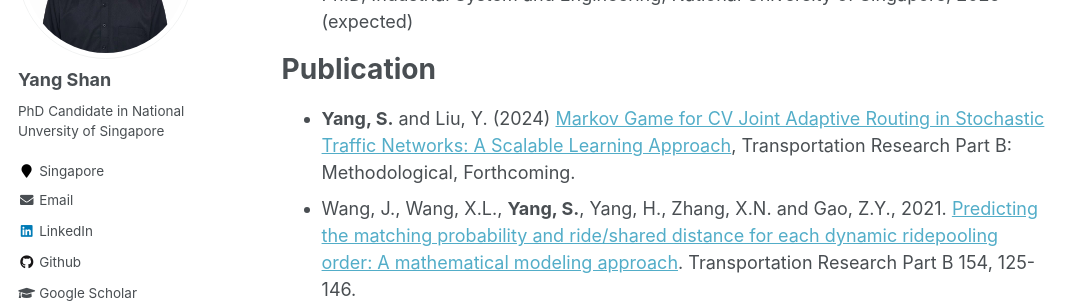
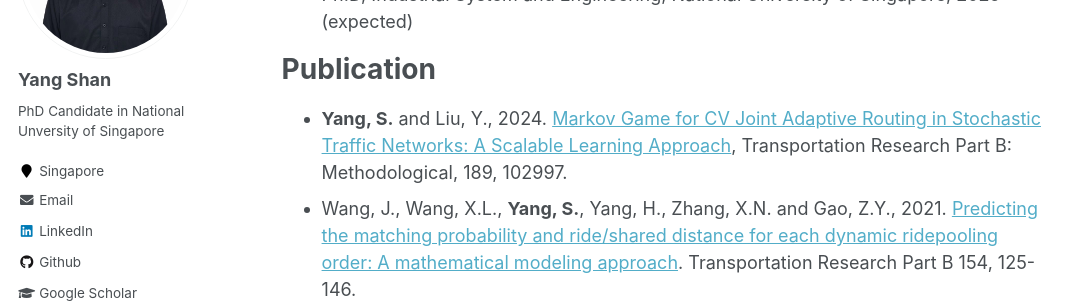
Before and after one commit to seanys/seanys.github.io, a Jekyll site: the page built from _pages/about.md, in a window 1280 px wide and 900 px high, scrolled down 309 px. Shown: the part 152-455 px from the top of the window, without its empty margins (0-1087 px from the left). Built offline with Jekyll 4.4.1, drawn with Linux system fonts in a browser that asks for light colours.

Commit message:
Update about.md

```diff
--- a/_pages/about.md
+++ b/_pages/about.md
@@ -18,7 +18,7 @@ Education
 
 Publication
 ======
-* **Yang, S.** and Liu, Y. (2024) [Markov Game for CV Joint Adaptive Routing in Stochastic Traffic Networks: A Scalable Learning Approach](https://authors.elsevier.com/a/1jKdFhVEBCe72), Transportation Research Part B: Methodological, Forthcoming.
+* **Yang, S.** and Liu, Y., 2024. [Markov Game for CV Joint Adaptive Routing in Stochastic Traffic Networks: A Scalable Learning Approach](https://www.sciencedirect.com/science/article/abs/pii/S0191261524001218), Transportation Research Part B: Methodological, 189, 102997.
 * Wang, J., Wang, X.L., **Yang, S.**, Yang, H., Zhang, X.N. and Gao, Z.Y., 2021. [Predicting the matching probability and ride/shared distance for each dynamic ridepooling order: A mathematical modeling approach](https://www.sciencedirect.com/science/article/pii/S0191261521001880). Transportation Research Part B 154, 125-146.
 
 Conference Proceeding
```
